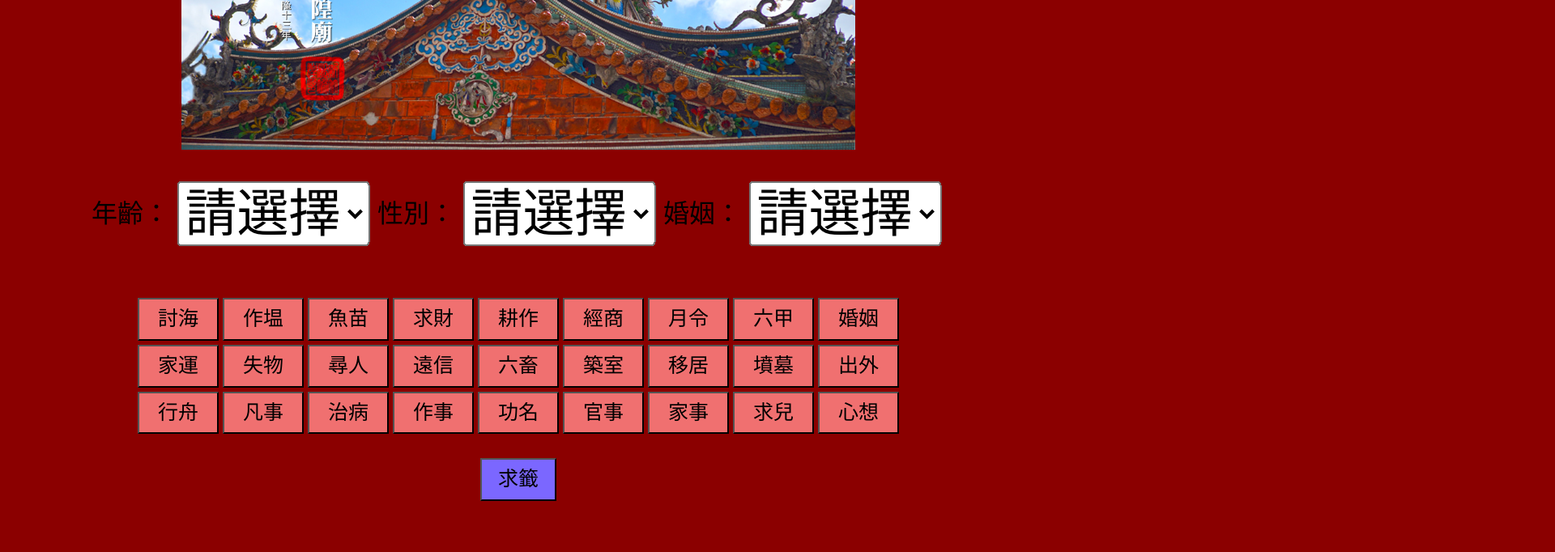
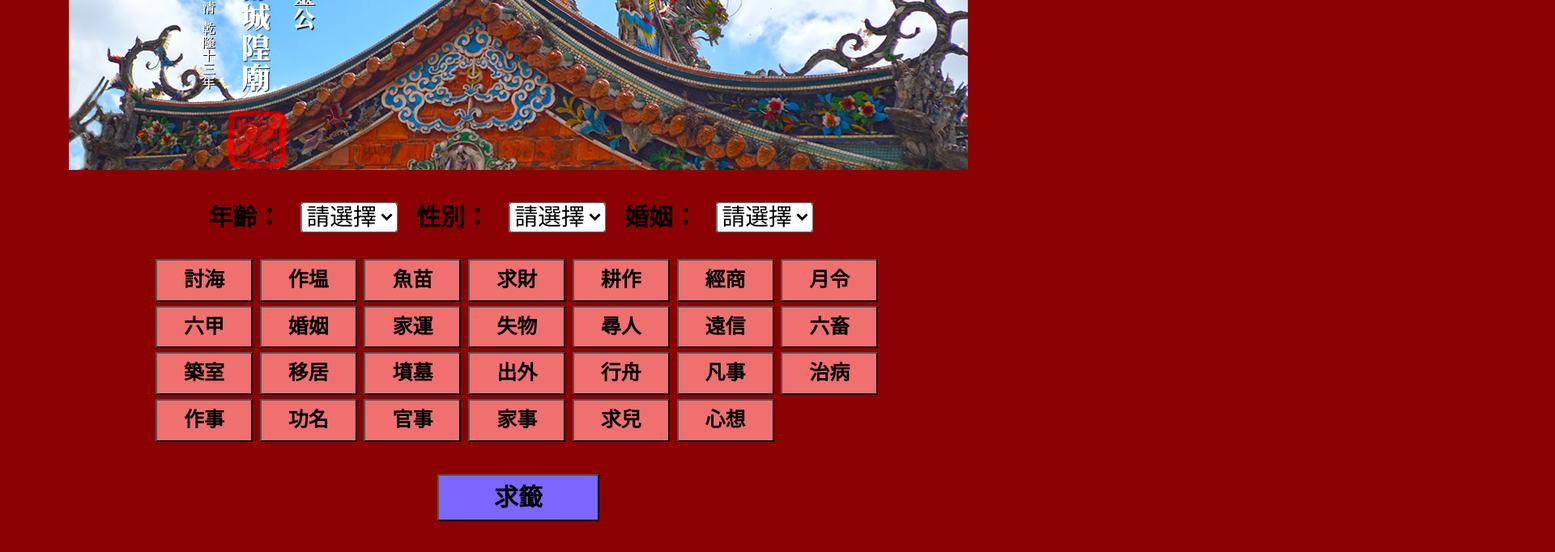
Before and after one commit to wiedu-a0224/Daniel_git, a website: page askingGod/index.html in a window 1280 px wide. Shown: the top 682 px of the page at 81% size, 1920 px wide, since content can reach past the window. Drawn offline with nearby package versions, Linux system fonts and the light colour scheme.

Commit message:
2024-0526-0126

```diff
--- a/askingGod/index.html
+++ b/askingGod/index.html
@@ -2,85 +2,123 @@
 <html>
 <head>
     <link rel="stylesheet" href="https://necolas.github.io/normalize.css/8.0.1/normalize.css">
-    <title>Taoist Temple</title>
+    <title>廟公機器人</title>
     <meta charset="UTF-8">
 
     <style>
         body {
-            /*  背景圖大小符合頁面75%寬度, 25%高度 */
-            background: url("pics/SlideshowWeiling01.png") center/75% auto no-repeat, darkred;
-            background-image: url("pics/SlideshowWeiling01.png");
-            background-size: 65% auto;
-            background-position:  center calc(25% - 250px);
+
+            background: darkred;
             background-repeat: no-repeat;
 
+
+        }
+        /* imagin */
+        .image {
+            display: flex;
+            justify-content: center;
+            align-items: center;
+            margin-top: 0px; /* Adjust as needed */
+        }
+        .image img {
+            width: auto;
+            height: auto;
+            object-fit: contain;
         }
         /* 選單位置向下移動 */
         .form-group {
             position: relative;
-            top: 180px;
+            margin-top: 1vh;
             display: flex;
             justify-content: center;
             flex-direction: row;
             flex-wrap: wrap;
             align-items: center;
             gap: 5px;
-            font-size: 2em;
+            font-size: 1.2rem;
         }
         .form-group select {
-            transform: scale(2);  /* Make the select element twice as large */
+            transform: scale(1.5);  /* Make the select element twice as large */
         /* Other styles... */
             margin: 2em;
         }
         .form-group option {
-            font-size: 20px;  /* Make the select element twice as large */
+            font-size: 2rem;  /* Make the select element twice as large */
         /* Other styles... */
         }
+
+        .button-grid {
+            display: grid;
+            grid-template-columns: repeat(auto-fill, minmax(110px, 1fr));  /* Create 9 columns */
+            grid-gap: 5px;  /* Add some space between the buttons */
+            position: relative;
+            margin-top: 10vh;
+            justify-content: center;
+            width: 70%;
+            margin: auto;
+        }
+        @media (min-width: 1080Px) {
+            .grid-button {
+                grid-template-columns: repeat(9, 1fr);  /* Create smaller columns */
+            }
+        }
+        @media (max-width: 600Px) {
+            .grid-button {
+                grid-template-columns: repeat(3, 1fr);  /* Create smaller columns */
+            }
+        }
+        .grid-button {
+            padding: 10px 20px;
+            font-size: 25px;
+            font-weight: bold;
+            transition: transform 0.3s ease;
+            width: 120px;
+            background-color: #f07070;
+        }
+
+        .grid-button:active {
+            transform: scale(0.9);
+            background-color: #8e1010;  /* Change the color when the button is clicked */
+        }
+        #selected-values {
+            position: relative;
+            display: flex;
+            justify-content: center;
+            align-items: center;
+            margin-top: 5vh;
+            width: 1080px;
+            font-size: 25px;
+        }
+        .button-container {
+            display: flex;
+            justify-content: center;
+            margin-top: 5vh;
+        }
         .fortune-button {
-            position: relative;
-            top: 230px;
-            display: block;
-            font-size: 25px;
-            padding: 10px 20px;
+            font-size: 30px;
+            font-weight: bold;
+            padding: 10px 30px;
             transition: transform 0.3s ease;
-            margin: 0 auto;
-            /* margin-top: 200px; */
             background-color: #7b67ff;
+            width: 200px;
         }
 
         .fortune-button:active {
             transform: scale(0.9);
             background-color: #3413c7;  /* Change the color when the button is clicked */
         }
-
-        .button-grid {
-            display: grid;
-            grid-template-columns: repeat(9, 100px);  /* Create 9 columns */
-            grid-gap: 5px;  /* Add some space between the buttons */
-            position: relative;
-            top: 200px;
-            /* gap: 15px; */
-            justify-content: center;
-            width: 75%;
-            margin: 0 auto;
-        }
-
-        .grid-button {
-            padding: 10px 20px;
-            font-size: 25px;
-            transition: transform 0.3s ease;
-            width: 100px;
-            background-color: #f07070;
-        }
-        .grid-button:active {
-            transform: scale(0.9);
-            background-color: #8e1010;  /* Change the color when the button is clicked */
+        label {
+            font-size: 30px; /* Adjust as needed */
+            font-weight: bold;
         }
      </style>
 </head>
 <body>
+    <div class="image">
+        <img src="pics/Weiling03.png" alt="Weiling03" >
+    </div>
     <div class="form-group">
-        <label for="age">年齡：</label>
+        <label for="age" >年齡：</label>
         <select id="age" >
             <option value="">請選擇</option>
              <!-- JavaScript will insert the other options here -->
@@ -96,19 +134,20 @@
             }
         </script>
 
-        <label for="gender">性別：</label>
+        <label for="gender" >性別：</label>
         <select id="gender">
             <option value="">請選擇</option>
-            <option value="male">男性</option>
-            <option value="female">女性</option>
-            <option value="other">其他</option>
+            <option value="男性">男性</option>
+            <option value="女性">女性</option>
+            <option value="其他">其他</option>
         </select>
 
         <label for="marital-status">婚姻：</label>
         <select id="marital-status">
             <option value="">請選擇</option>
-            <option value="married">已婚</option>
-            <option value="unmarried">未婚</option>
+            <option value="未婚">未婚</option>
+            <option value="已婚">已婚</option>
+            <option value="伴侶">伴侶</option>
         </select>
     </div>
     <div class="button-grid">
@@ -156,8 +195,55 @@
                  });
             });
         </script>
+    <div id="selected-values"></div>
+
+    <script>
+        // Initialize an array to store the selected values
+        var selectedValues = [];
+
+        // Get the select elements
+        var ageSelect = document.getElementById('age');
+        var genderSelect = document.getElementById('gender');
+        var maritalStatusSelect = document.getElementById('marital-status');
+
+        // Get the div element
+        var selectedValuesDiv = document.getElementById('selected-values');
+
+        // Add an event listener to each select element
+        ageSelect.addEventListener('change', function() {
+            selectedValues[0] = this.value;
+            selectedValuesDiv.textContent = selectedValues.join(', ');
+        });
+        genderSelect.addEventListener('change', function() {
+            selectedValues[1] = this.value;
+            selectedValuesDiv.textContent = selectedValues.join(', ');
+        });
+        maritalStatusSelect.addEventListener('change', function() {
+            selectedValues[2] = this.value;
+            selectedValuesDiv.textContent = selectedValues.join(', ');
+        });
+
+        // Get all buttons with the class 'grid-button'
+        var buttons = document.querySelectorAll('.grid-button');
+
+        // Add a click event listener to each button
+        buttons.forEach(function(button, index) {
+            button.addEventListener('click', function() {
+                // Reset the background color of all buttons
+                buttons.forEach(function(otherButton) {
+                    otherButton.style.backgroundColor = '#f07070';
+                });
+                // Change the background color of the clicked button
+                this.style.backgroundColor = '#c71313';
+                // Store the text of the clicked button in the array
+                selectedValues[3] = this.textContent;
+                selectedValuesDiv.textContent = selectedValues.join(', ');
+            });
+        });
+
+    </script>
     </div>
-
+    <div class="button-container">
         <button class="fortune-button">求籤</button>
             <script>
                 // Get all buttons with the class 'grid-button'
@@ -167,9 +253,18 @@
                 fortuneButton.addEventListener('click', function() {
                     // Change the background color of the clicked button
                     this.style.backgroundColor = "#3413c7";
+                    //隨機從1~60產生一個數字
+                    var random = Math.floor(Math.random() * 60) + 1;
+                    //在fortune-button下方顯示random
+                    this.textContent = random;
+                    //顯示檔案名稱"pics/stickpic/"+str(random)+".png"
+                    var img = document.createElement("img");
+                    img.src = "pics/stickpic/"+random+".png";
+                    document.body.appendChild(img);
+
                 });
 
             </script>
-
+    </div>
 </body>
 </html>
--- /dev/null
+++ b/askingGod/postcss.config.js
@@ -0,0 +1,5 @@
+module.exports = {
+    plugins: [
+      require('autoprefixer')
+    ]
+  };
```
Also changed, not shown: askingGod/package.json (added, +16 -0 lines), askingGod/pics/Weiling02.png (added), askingGod/pics/Weiling03.png (added), 3 other files. Lines whose indentation alone changed are shown as unchanged.
